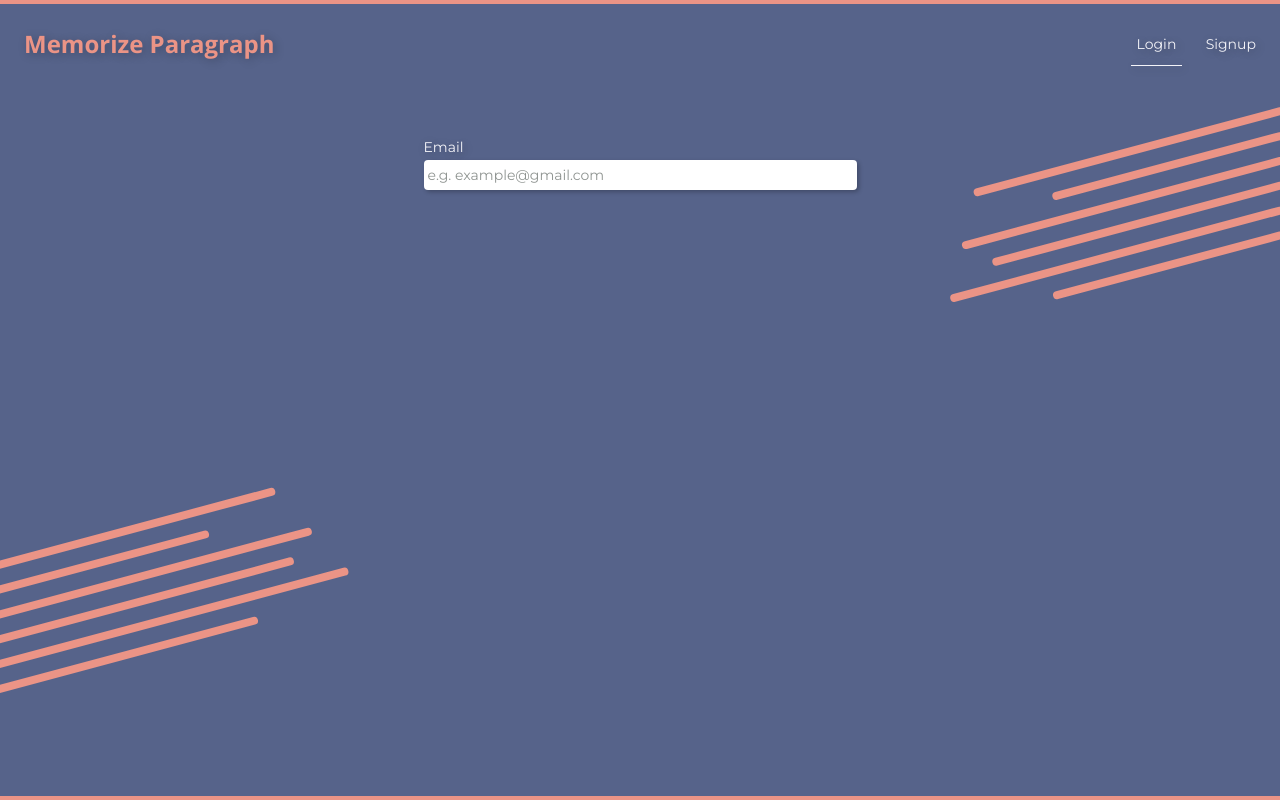
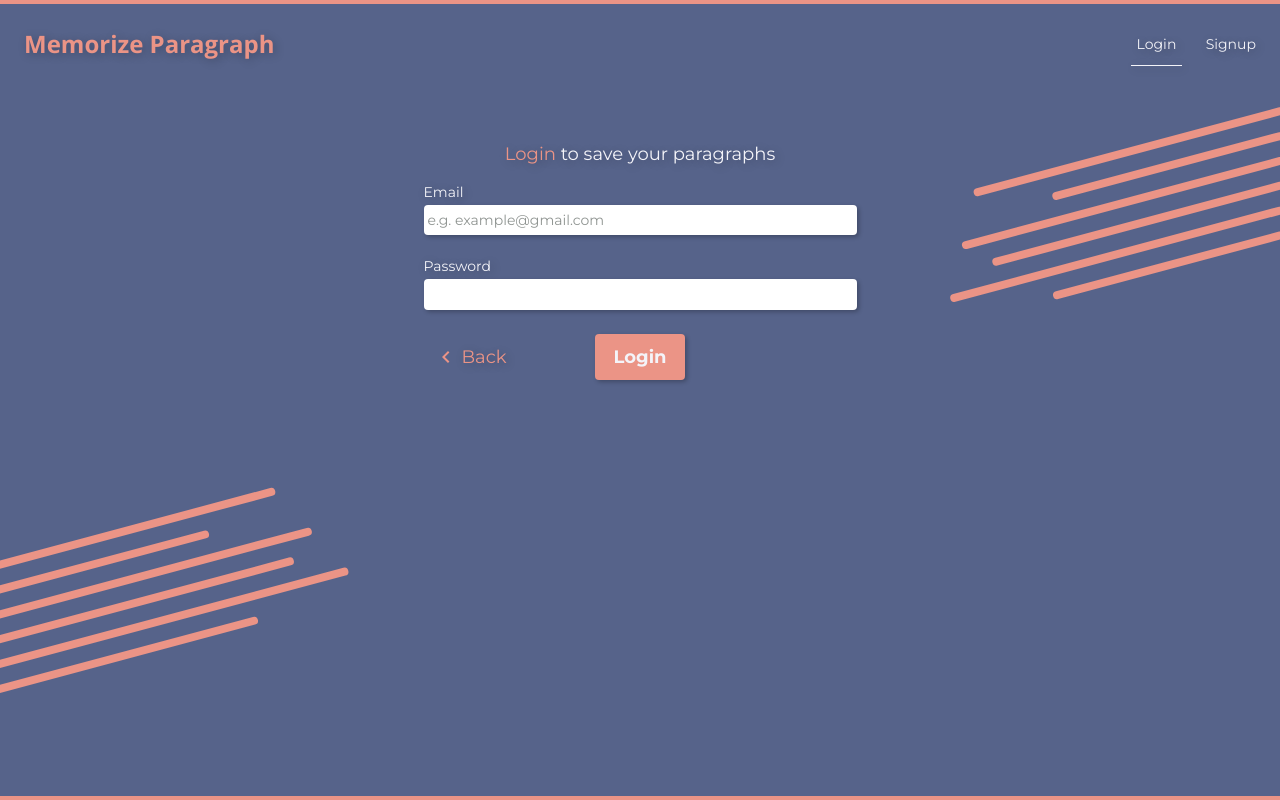
Before and after one commit to gyeongmin-lee/memorize-paragraph, a React (Create React App) app in the folder client/: page /login in a window 1280 px wide. Built offline with nearby package versions, Linux system fonts and the light colour scheme.

Commit message:
created signup and login page

```diff
--- a/client/src/components/Login/Login.tsx
+++ b/client/src/components/Login/Login.tsx
@@ -1,11 +1,50 @@
-import React from "react";
+import ArrowLeft from "@material-ui/icons/KeyboardArrowLeft";
+import React, { FormEvent, FC } from "react";
+import Button from "../common/Button/Button";
+import FormInput from "../common/FormInput/FormInput";
 import Layout from "../common/Layout/Layout";
-import FormInput from "../common/FormInput/FormInput";
+import Typography from "../common/Typography/Typography";
+import { ButtonGroup, LeftButton, StyledForm } from "../Signup/Signup";
+import { RouteComponentProps } from "react-router";
 
-const Login = () => {
+interface LoginProps extends RouteComponentProps {}
+
+const handleSubmit = (e: FormEvent<HTMLFormElement>) => {
+  e.preventDefault();
+  console.log("submitted???");
+};
+
+const Login: FC<LoginProps> = ({ history }) => {
   return (
     <Layout layoutType="narrow">
-      <FormInput label="Email" placeholder="e.g. example@gmail.com" />
+      <Typography align="center" size="mid">
+        <Typography as="span" color="secondary" size="mid">
+          Login
+        </Typography>{" "}
+        to save your paragraphs
+      </Typography>
+      <StyledForm onSubmit={handleSubmit}>
+        <FormInput
+          label="Email"
+          type="email"
+          name="email"
+          placeholder="e.g. example@gmail.com"
+        />
+        <FormInput label="Password" type="password" name="password" />
+      </StyledForm>
+      <ButtonGroup>
+        <LeftButton
+          buttonType="inverted"
+          type="button"
+          leftNode={<ArrowLeft />}
+          onClick={history.goBack}
+        >
+          Back
+        </LeftButton>
+        <Button type="submit" value="Submit">
+          Login
+        </Button>
+      </ButtonGroup>
     </Layout>
   );
 };
--- a/client/src/components/Signup/Signup.tsx
+++ b/client/src/components/Signup/Signup.tsx
@@ -1,28 +1,36 @@
 import ArrowLeft from "@material-ui/icons/KeyboardArrowLeft";
-import React from "react";
+import React, { FC, FormEvent } from "react";
+import { RouteComponentProps } from "react-router";
 import styled from "styled-components";
 import Button from "../common/Button/Button";
 import FormInput from "../common/FormInput/FormInput";
 import Layout from "../common/Layout/Layout";
 import Typography from "../common/Typography/Typography";
 
-const StyledForm = styled.form`
+interface SignupProps extends RouteComponentProps {}
+
+export const StyledForm = styled.form`
   display: grid;
   grid-gap: ${props => props.theme.spacing.small};
 `;
 
-const ButtonGroup = styled.div`
+export const ButtonGroup = styled.div`
   display: grid;
   grid-template-columns: 1fr max-content 1fr;
   justify-content: center;
   align-items: center;
 `;
 
-const LeftButton = styled(Button)`
+export const LeftButton = styled(Button)`
   margin-right: auto;
 `;
 
-const Signup = () => {
+const handleSubmit = (e: FormEvent<HTMLFormElement>) => {
+  e.preventDefault();
+  console.log("submitted???");
+};
+
+const Signup: FC<SignupProps> = ({ history }) => {
   return (
     <Layout layoutType="narrow">
       <Typography align="center" size="mid">
@@ -31,7 +39,7 @@ const Signup = () => {
         </Typography>{" "}
         to save your paragraphs
       </Typography>
-      <StyledForm>
+      <StyledForm onSubmit={handleSubmit}>
         <FormInput
           label="Email"
           type="email"
@@ -46,10 +54,17 @@ const Signup = () => {
         />
         <FormInput label="Display Name" name="displayname" />
         <ButtonGroup>
-          <LeftButton buttonType="inverted" leftNode={<ArrowLeft />}>
+          <LeftButton
+            buttonType="inverted"
+            type="button"
+            leftNode={<ArrowLeft />}
+            onClick={history.goBack}
+          >
             Back
           </LeftButton>
-          <Button>Sign Up</Button>
+          <Button type="submit" value="Submit">
+            Sign Up
+          </Button>
         </ButtonGroup>
         <Typography align="center" color="secondary" size="default">
           Existing Display name. Please enter another name.
--- a/client/src/components/common/Button/Button.tsx
+++ b/client/src/components/common/Button/Button.tsx
@@ -1,8 +1,8 @@
-import React, { FC, ReactNode } from "react";
+import React, { FC, ReactNode, ButtonHTMLAttributes } from "react";
 import styled, { css } from "styled-components";
 import { fontPrimary } from "../../../styles/styles";
 
-interface ButtonProps {
+interface ButtonProps extends ButtonHTMLAttributes<HTMLButtonElement> {
   /**
    * Size of the button
    * @default default
@@ -92,10 +92,16 @@ const Button: FC<ButtonProps> = ({
   children,
   leftNode,
   rightNode,
-  className
+  className,
+  ...buttonProps
 }) => {
   return (
-    <StyledButton className={className} size={size} buttonType={buttonType}>
+    <StyledButton
+      className={className}
+      size={size}
+      buttonType={buttonType}
+      {...buttonProps}
+    >
       {leftNode && <LeftNode>{leftNode}</LeftNode>}
       {children}
       {rightNode && <RightNode>{rightNode}</RightNode>}
```
